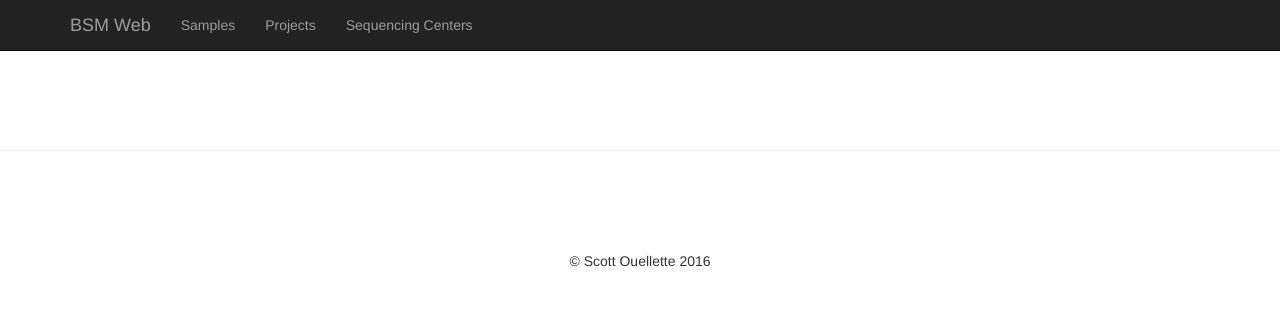
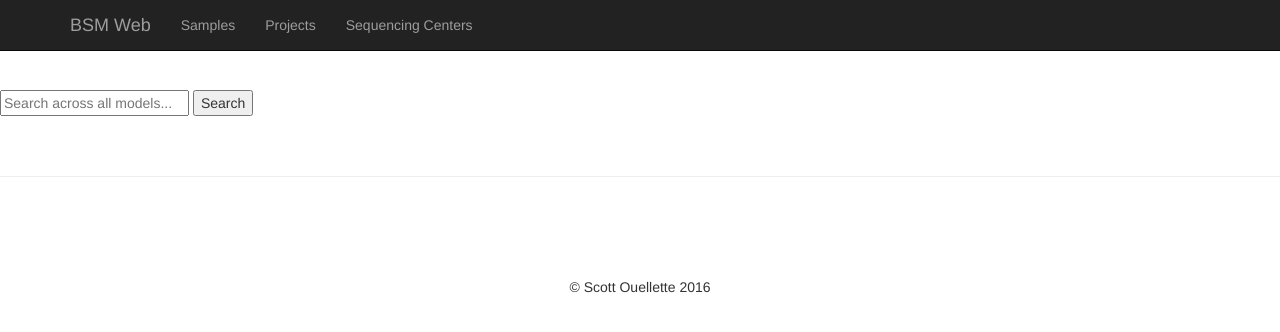
Before and after one commit to angga30/Django-CRUD, a Django app: page / in a window 1280 px wide. Shown: the top 332 px of the page. Run offline with Django 3.2, Linux system fonts and the light colour scheme; some libraries are stand-ins or nearby versions.

Commit message:
Add django-watson support

```diff
--- a/bsm/settings.py
+++ b/bsm/settings.py
@@ -63,6 +63,7 @@ INSTALLED_APPS = [
     'django.contrib.sessions',
     'django.contrib.messages',
     'django.contrib.staticfiles',
+    'watson',
     'whitenoise',
 ]
 
--- a/bsm_samples/__init__.py
+++ b/bsm_samples/__init__.py
@@ -0,0 +1 @@
+default_app_config = 'bsm_sample.apps.SamplesConfig'
--- a/bsm_samples/templates/base.html
+++ b/bsm_samples/templates/base.html
@@ -6,7 +6,7 @@
         input { min-height: 1.8em; }
         body { padding-top: 50px; }
     </style>
-    <link href="//bootswatch.com/flatly/bootstrap.min.css" rel="stylesheet"/>
+    <link href="//bootswatch.com/slate/bootstrap.min.css" rel="stylesheet"/>
 </head>
   <body>
     <div class="navbar navbar-inverse navbar-fixed-top" role="navigation">
@@ -21,7 +21,12 @@
         </ul>
       </div>
     </div>
-    <br><br><br><br>
+    <br><br>
+      <form type="get" action="." style="margin: 0">
+        <input  id="search_input" type="text" name="search_box"  placeholder="Search across all models..." >
+        <button id="search_submit" type="submit" >Search</button>
+      </form>
+    <br><br>
     <div class="container">
       <div class="hero-unit">
         {% block BSCT_MAIN %}
--- a/bsm_samples/urls.py
+++ b/bsm_samples/urls.py
@@ -9,6 +9,7 @@ sequencing_center_patterns = URLGenerator(
 
 urlpatterns = [
     url(r'^$', views.index, name='index'),
+    url(r'^search/?$', views.search, name='search'),
     url('', include(sample_patterns)),
     url('', include(sequencing_center_patterns)),
     url('', include(project_patterns))
--- a/bsm_samples/views.py
+++ b/bsm_samples/views.py
@@ -1,5 +1,16 @@
+from watson import search as watson
+
 from django.shortcuts import render
 
 
 def index(request):
     return render(request, 'base.html')
+
+
+def search(request):
+    if request.method == 'GET':
+        search_query = request.GET.get('search_input', None)
+
+        search_results = watson.search(search_query)
+
+        return HttpResponse()
--- a/requirements.txt
+++ b/requirements.txt
@@ -1,5 +1,6 @@
 Django==1.10
 dj-database-url==0.4.1
+django-watson==1.2.4
 git+git://github.com/scottx611x/django-bootstrap-crud-templates@master#egg=django-bootstrap-crud-templates
 gunicorn==19.6.0
 psycopg2==2.6.2
```
Also changed, not shown: bsm_samples/apps.py (+10 -0 lines).
